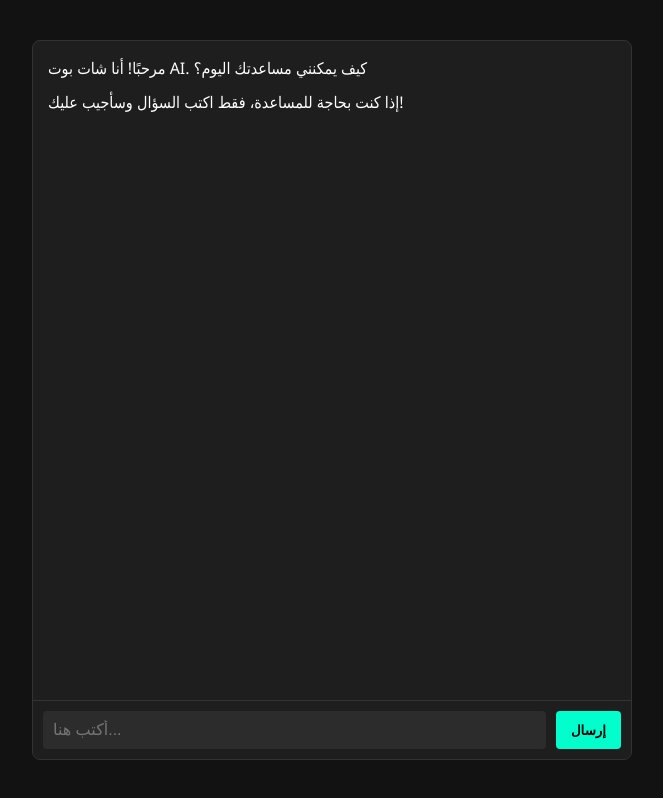
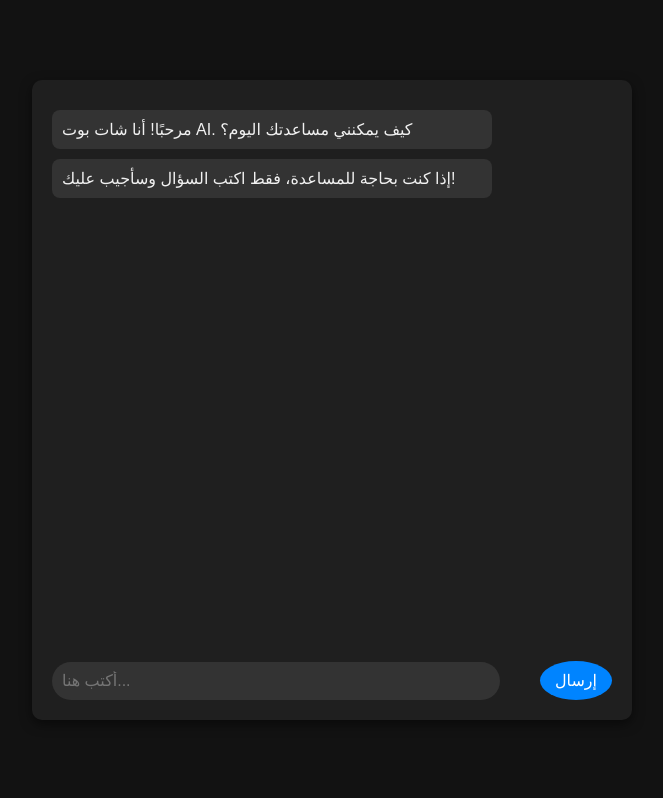
Before and after one commit to hassannyx/Pep, a plain HTML site: page index.html in a window 1280 px wide. Shown: the whole page, without its empty margins (308-971 px from the left). Drawn offline with Linux system fonts and the light colour scheme.

Commit message:
Update style.css

```diff
--- a/style.css
+++ b/style.css
@@ -1,80 +1,118 @@
+/* إعدادات عامّة */
 * {
-  box-sizing: border-box;
   margin: 0;
   padding: 0;
+  box-sizing: border-box;
 }
 
 body {
+  font-family: Arial, sans-serif;
   background-color: #121212;
-  color: #ffffff;
-  font-family: 'Segoe UI', Tahoma, Geneva, Verdana, sans-serif;
-  height: 100vh;
+  color: white;
   display: flex;
   justify-content: center;
   align-items: center;
+  height: 100vh;
+  margin: 0;
+  overflow: hidden;
 }
 
+/* إعدادات حاوية الشات */
 .chat-container {
   width: 100%;
   max-width: 600px;
-  height: 90vh;
+  background-color: #1f1f1f;
+  padding: 20px;
+  border-radius: 10px;
+  box-shadow: 0 4px 12px rgba(0, 0, 0, 0.5);
+  overflow-y: auto;
   display: flex;
   flex-direction: column;
-  border: 1px solid #333;
-  border-radius: 8px;
-  overflow: hidden;
-  background-color: #1e1e1e;
+  height: 80vh;
 }
 
+/* إعدادات سجل المحادثة */
 .chat-log {
-  flex: 1;
-  padding: 15px;
+  flex-grow: 1;
+  margin-bottom: 20px;
   overflow-y: auto;
+  padding-right: 10px;
 }
 
-.chat-log div {
-  margin-bottom: 10px;
-  line-height: 1.5;
+/* الرسائل (المستخدم والبوت) */
+.bot-message, .user-message {
+  margin: 10px 0;
+  padding: 10px;
+  border-radius: 8px;
+  max-width: 80%;
+  word-wrap: break-word;
 }
 
-.chat-log .user {
-  text-align: right;
-  color: #00ffcc;
+.bot-message {
+  background-color: #333;
+  color: #f1f1f1;
+  align-self: flex-start;
 }
 
-.chat-log .bot {
-  text-align: left;
-  color: #cccccc;
+.user-message {
+  background-color: #0084ff;
+  color: #fff;
+  align-self: flex-end;
 }
 
+/* التأثيرات أثناء الانتظار */
+.bot-message.loading {
+  background-color: #555;
+  color: #ccc;
+  font-style: italic;
+}
+
+/* إعدادات نموذج الإدخال */
 .chat-form {
   display: flex;
-  border-top: 1px solid #333;
-  padding: 10px;
-  background-color: #1e1e1e;
+  justify-content: space-between;
+  align-items: center;
 }
 
-.chat-form input {
-  flex: 1;
+#user-input {
+  width: 80%;
   padding: 10px;
   border: none;
-  border-radius: 4px;
-  margin-right: 10px;
+  border-radius: 20px;
   font-size: 16px;
-  background-color: #2c2c2c;
-  color: white;
+  background-color: #333;
+  color: #fff;
 }
 
-.chat-form button {
+button {
+  background-color: #0084ff;
+  color: white;
+  border: none;
+  border-radius: 50%;
   padding: 10px 15px;
-  border: none;
-  border-radius: 4px;
-  background-color: #00ffcc;
-  color: #000;
-  font-weight: bold;
   cursor: pointer;
+  font-size: 16px;
+  transition: background-color 0.3s;
 }
 
-.chat-form button:hover {
-  background-color: #00e6b8;
+button:hover {
+  background-color: #006bb3;
 }
+
+button:active {
+  background-color: #005499;
+}
+
+/* التأثيرات على حاوية الشات عند التمرير */
+.chat-container::-webkit-scrollbar {
+  width: 10px;
+}
+
+.chat-container::-webkit-scrollbar-thumb {
+  background-color: #888;
+  border-radius: 5px;
+}
+
+.chat-container::-webkit-scrollbar-thumb:hover {
+  background-color: #555;
+}
```
